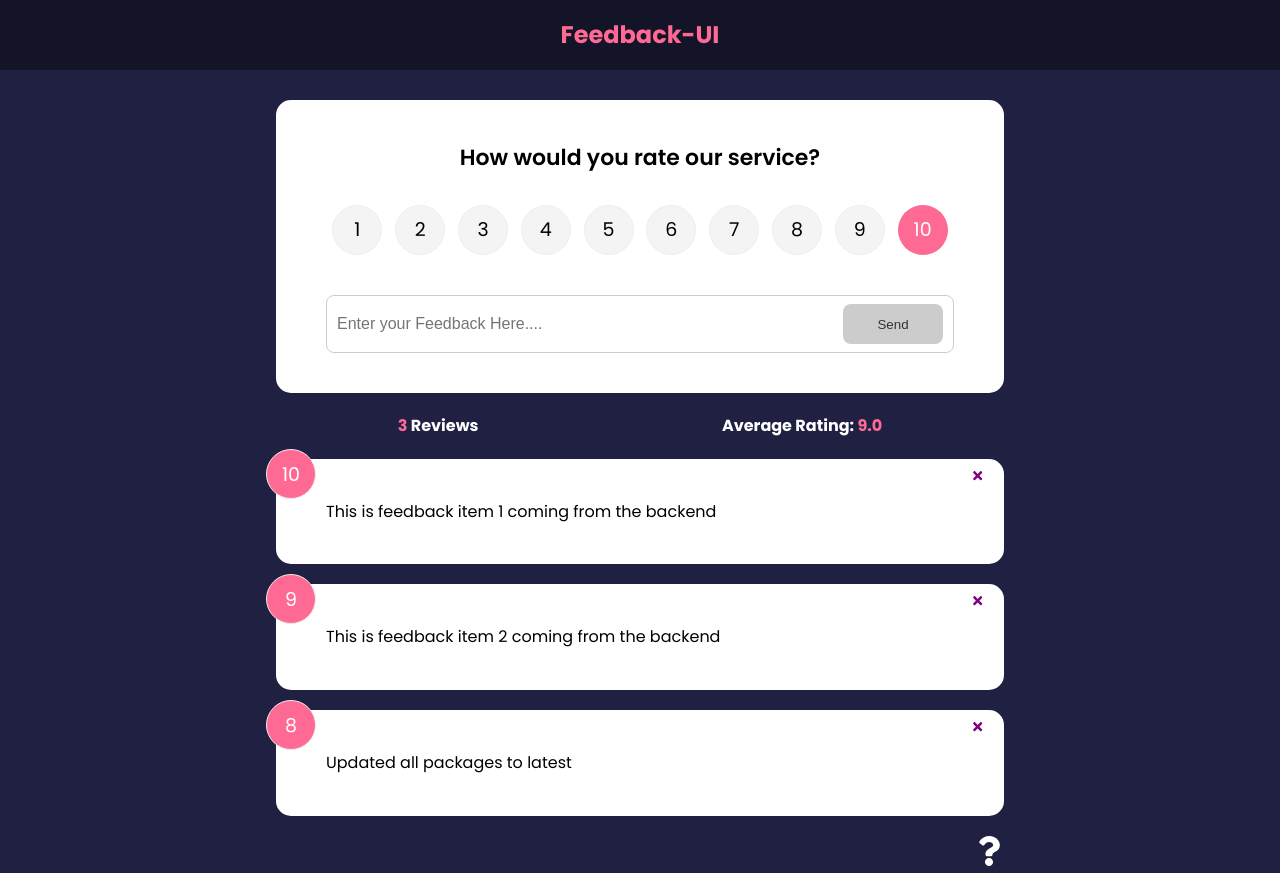
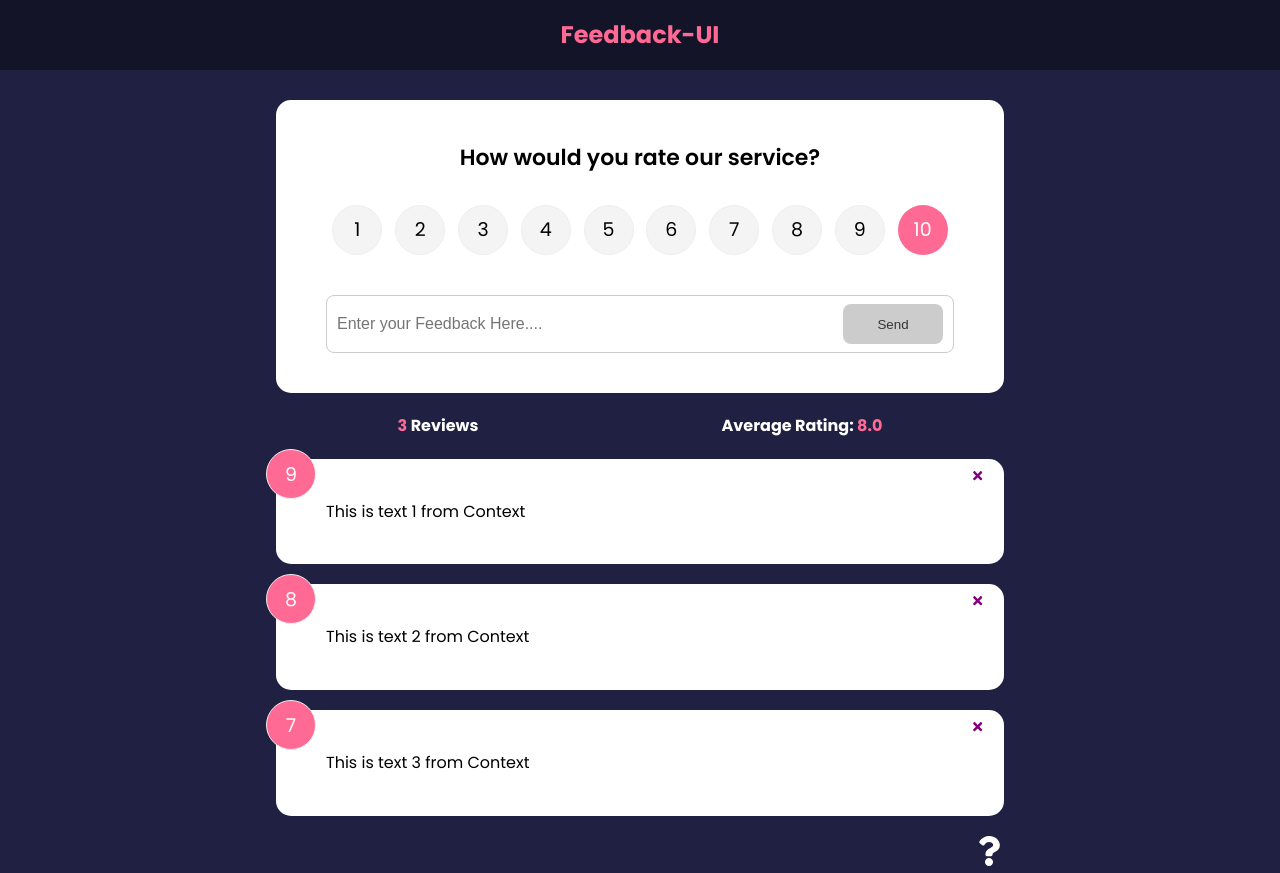
Before and after one commit to alidevep01/feedback-app, a React (Create React App) app: page / in a window 1280 px wide. Built offline with nearby package versions, Linux system fonts and the light colour scheme.

Commit message:
import useContext hook, moved feedback data, addFeedback & deleteFeedback functions to FeedbackContext page from App.js

```diff
--- a/src/App.js
+++ b/src/App.js
@@ -1,10 +1,9 @@
-import { v4 as uuidv4 } from "uuid";
 import { BrowserRouter as Router, Route, Routes } from "react-router-dom";
 import { Link } from "react-router-dom";
 import { useState } from "react";
+import { FeedbackProvider } from "./Context/FeedbackContext";
 // -----------> Components <--------------//
 import Header from "./components/Header";
-import FeedbackData from "./data/FeedbackData";
 import FeedbackList from "./components/FeedbackList";
 import FeedbackStats from "./components/FeedbackStats";
 import FeedbackForm from "./components/FeedbackForm";
@@ -12,20 +11,8 @@
 import AboutIconLink from "./components/AboutIconLink";
 
 function App() {
-  const [feedback, setFeedback] = useState(FeedbackData);
-
-  const addFeedback = (newFeedback) => {
-    newFeedback.id = uuidv4();
-    setFeedback([newFeedback, ...feedback]);
-  };
-
-  const deleteFeedback = (id) => {
-    if (window.confirm("Are you sure you want to delete?")) {
-      setFeedback(feedback.filter((item) => item.id !== id));
-    }
-  };
-
   return (
+    <FeedbackProvider>
       <div>
         <Router>
           <Link style={{ textDecoration: "none" }} to="/">
@@ -39,12 +26,9 @@
                 path="/"
                 element={
                   <>
-                  <FeedbackForm handleAdd={addFeedback} />
-                  <FeedbackStats feedback={feedback} />
-                  <FeedbackList
-                    feedback={feedback}
-                    handleDelete={deleteFeedback}
-                  />
+                    <FeedbackForm />
+                    <FeedbackStats />
+                    <FeedbackList />
                     <AboutIconLink />
                   </>
                 }
@@ -54,6 +38,7 @@
           </div>
         </Router>
       </div>
+    </FeedbackProvider>
   );
 }
 
--- /dev/null
+++ b/src/Context/FeedbackContext.jsx
@@ -0,0 +1,45 @@
+import { createContext, useState } from "react";
+import { v4 as uuidv4 } from "uuid";
+
+const FeedbackContext = createContext();
+
+export const FeedbackProvider = ({ children }) => {
+  const [feedback, setFeedback] = useState([
+    {
+      id: 1,
+      text: "This is text  1 from Context",
+      rating: 9,
+    },
+    {
+      id: 2,
+      text: "This is text 2 from Context",
+      rating: 8,
+    },
+    {
+      id: 3,
+      text: "This is text 3 from Context",
+      rating: 7,
+    },
+  ]);
+
+  //Delete Feedback
+  const deleteFeedback = (id) => {
+    if (window.confirm("Are you sure you want to delete?")) {
+      setFeedback(feedback.filter((item) => item.id !== id));
+    }
+  };
+
+  //Add Feedback
+  const addFeedback = (newFeedback) => {
+    newFeedback.id = uuidv4();
+    setFeedback([newFeedback, ...feedback]);
+  };
+
+  return (
+    <FeedbackContext.Provider value={{ feedback, deleteFeedback, addFeedback }}>
+      {children}
+    </FeedbackContext.Provider>
+  );
+};
+
+export default FeedbackContext;
--- a/src/components/FeedbackForm.jsx
+++ b/src/components/FeedbackForm.jsx
@@ -1,9 +1,12 @@
 import Card from "./shared/Card";
 import RatingSelect from "./RatingSelect";
 import Button from "./shared/Button";
-import { useState } from "react";
+import { useState, useContext } from "react";
+import FeedbackContext from "../Context/FeedbackContext";
 
-function FeedbackForm({ handleAdd }) {
+function FeedbackForm() {
+  const { addFeedback } = useContext(FeedbackContext);
+
   const [text, setText] = useState("");
   const [btnDisabled, setDisabled] = useState(true);
   const [message, setMessage] = useState("");
@@ -30,7 +33,7 @@
         text,
         rating,
       };
-      handleAdd(newFeedback);
+      addFeedback(newFeedback);
       setText("");
       setRating(10);
     }
--- a/src/components/FeedbackItem.jsx
+++ b/src/components/FeedbackItem.jsx
@@ -1,12 +1,16 @@
 import PropTypes from "prop-types";
 import Card from "./shared/Card";
 import { FaTimes } from "react-icons/fa";
+import { useContext } from "react";
+import FeedbackContext from "../Context/FeedbackContext";
 
-function FeedbackItem({ item, handleDelete }) {
+function FeedbackItem({ item }) {
+  const { deleteFeedback } = useContext(FeedbackContext);
+
   return (
     <Card>
       <div className="num-display">{item.rating}</div>
-      <button onClick={() => handleDelete(item.id)} className="close">
+      <button onClick={() => deleteFeedback(item.id)} className="close">
         <FaTimes color="purple" />
       </button>
       <div className="text-display">{item.text}</div>
--- a/src/components/FeedbackList.jsx
+++ b/src/components/FeedbackList.jsx
@@ -1,8 +1,11 @@
-import PropTypes from "prop-types";
 import FeedbackItem from "./FeedbackItem";
 import { motion, AnimatePresence } from "framer-motion";
+import { useContext } from "react";
+import FeedbackContext from "../Context/FeedbackContext";
 
-function FeedbackList({ feedback, handleDelete }) {
+function FeedbackList() {
+  const { feedback } = useContext(FeedbackContext);
+
   if (!feedback || feedback.length === 0) {
     return <p>No Feedback Yet!</p>;
   }
@@ -16,11 +19,7 @@
             animate={{ opacity: 1 }}
             exit={{ opacity: 0 }}
           >
-            <FeedbackItem
-              key={+item.id}
-              item={item}
-              handleDelete={handleDelete}
-            />
+            <FeedbackItem key={+item.id} item={item} />
           </motion.div>
         ))}
       </AnimatePresence>
@@ -28,14 +27,4 @@
   );
 }
 
-FeedbackList.propTypes = {
-  feedback: PropTypes.arrayOf(
-    PropTypes.shape({
-      id: PropTypes.number.isRequired,
-      text: PropTypes.string.isRequired,
-      rating: PropTypes.number.isRequired,
-    })
-  ),
-};
-
 export default FeedbackList;
--- a/src/components/FeedbackStats.jsx
+++ b/src/components/FeedbackStats.jsx
@@ -1,6 +1,9 @@
-import PropTypes from "prop-types";
+import { useContext } from "react";
+import FeedbackContext from "../Context/FeedbackContext";
 
-function FeedbackStats({ feedback }) {
+function FeedbackStats() {
+  const { feedback } = useContext(FeedbackContext);
+
   //calculate average rating
   let sum = feedback.reduce((acc, curr) => {
     return acc + curr.rating;
@@ -19,8 +22,4 @@
   );
 }
 
-FeedbackStats.prototype = {
-  feedback: PropTypes.array.isRequired,
-};
-
 export default FeedbackStats;
```
Lines whose indentation alone changed are shown as unchanged.
